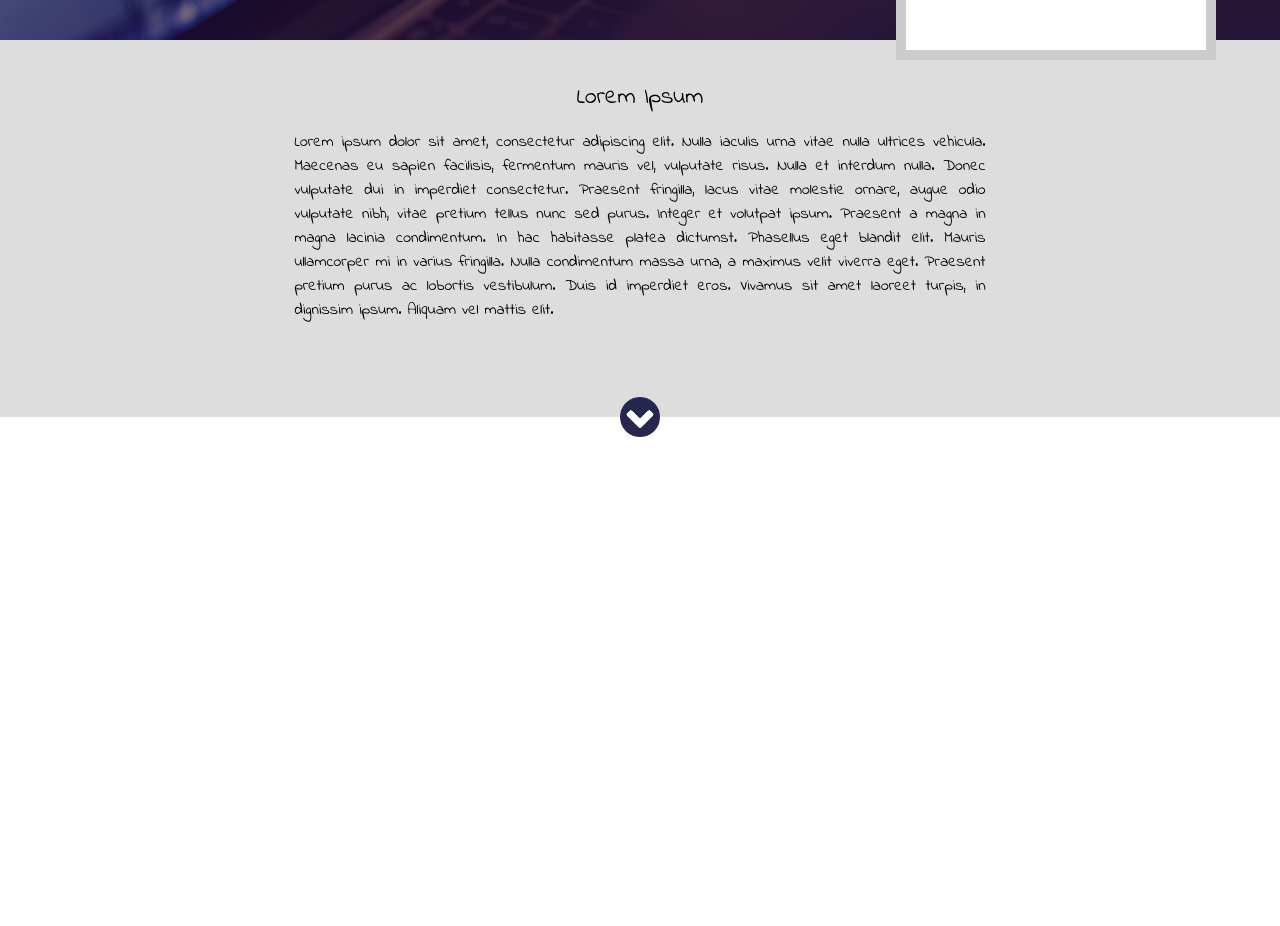
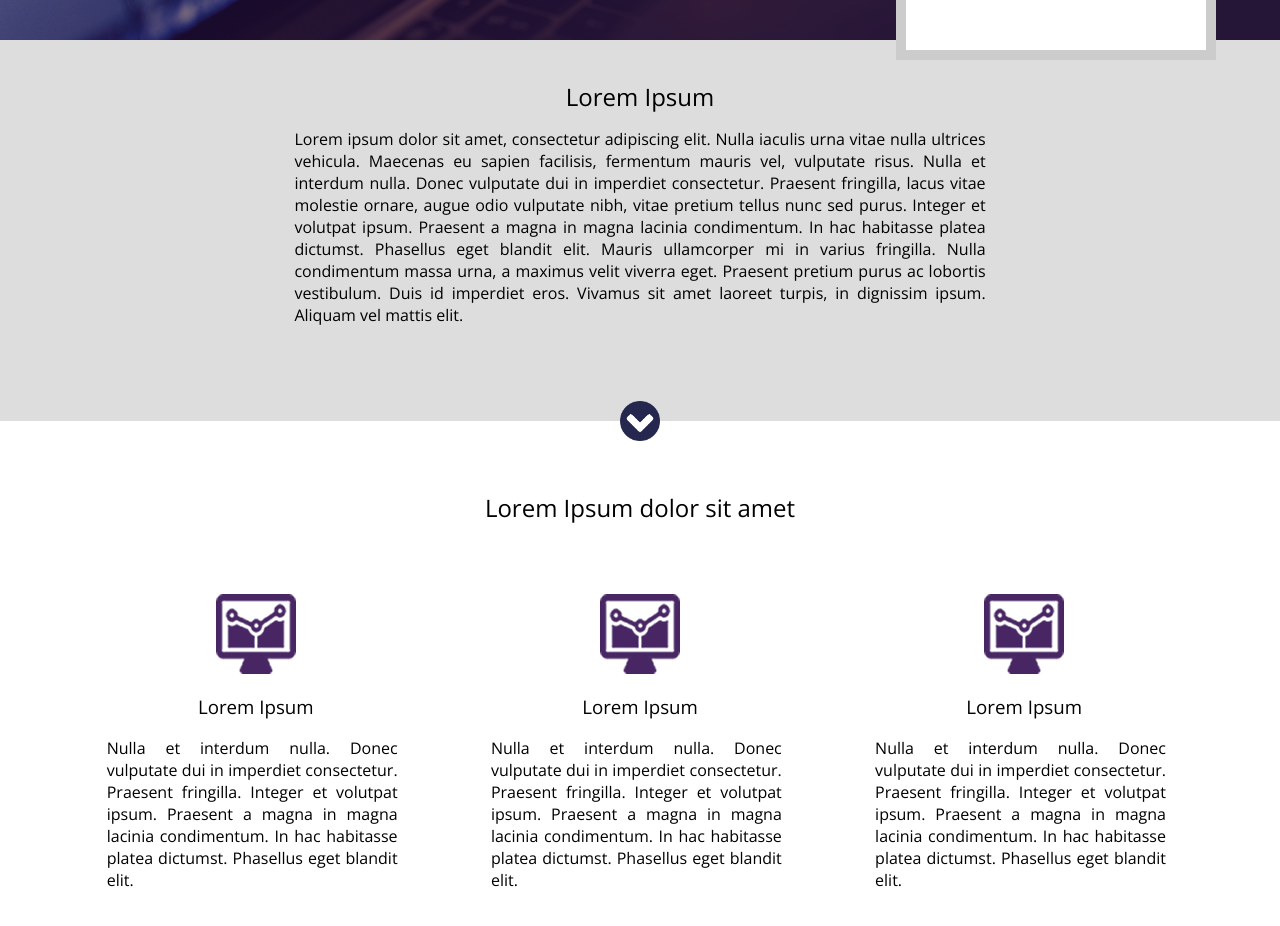
Before and after one commit to brunorp/LandingPage, a plain HTML site: page index.html in a window 1280 px wide. Shown: the part 640-1566 px from the top of the page. Before the commit the page ends 1077 px from the top, so only its background shows below. Drawn offline with nearby package versions, Linux system fonts and the light colour scheme.

Commit message:
adding a section

```diff
--- a/css/style.css
+++ b/css/style.css
@@ -2,7 +2,7 @@
 	margin: 0;
 	padding: 0;
 	box-sizing: border-box;
-	font-family: 'Indie Flower', cursive;
+	font-family: 'Open Sans', sans-serif;
 }
 
 body, html{
@@ -95,7 +95,6 @@ form input[type="submit"]{
 	margin-top: 8%;
 	float: left;
 	width: 50%;
-	height: 40vh;
 	padding: 30px;
 	background-color: rgba(33, 35, 67, 0.7);
 }
@@ -108,7 +107,7 @@ form input[type="submit"]{
 	margin: 0 auto;
 	font-size: 20px;
 	word-spacing: 5px;
-	margin-top:10px;
+	margin:10px 0;
 	color: #FFF;
 }
 
@@ -139,3 +138,35 @@ form input[type="submit"]{
 	left: 50%;
 	margin-left: -20px;
 }
+
+.section-2{
+	padding: 70px 0;
+	text-align: center;
+}
+
+.section-2 h2, .section-2 h3{
+	font-weight: normal;
+}
+.single-container{
+	width: 100%;
+	display: flex;
+	justify-content: space-between;
+	flex-direction: row;
+	margin-top: 70px;
+}
+
+.item{
+	width: 33.3%;
+	padding: 0 10px;
+}
+
+.item p {
+	text-align: justify;
+	width: 80%;
+	margin-left:9%;
+	margin-top: 5%;
+}
+
+.item img {
+	margin-bottom: 15px;
+}
--- a/index.html
+++ b/index.html
@@ -3,7 +3,7 @@
 <head>
 	<title>Landing Page #1</title>
 	<link rel="stylesheet" type="text/css" href="./css/style.css">
-	<link href="https://fonts.googleapis.com/css?family=Indie+Flower&display=swap" rel="stylesheet">
+	<link href="https://fonts.googleapis.com/css?family=Open+Sans:300&display=swap" rel="stylesheet">
 	<meta charset="utf-8">
 </head>
 <body>
@@ -18,10 +18,10 @@
 
 			<div class="container-list">
 				<ul>
-					<li>Lorem ipsum dolor sit amet, consectetur adipiscing elit.</li>
-					<li>Lorem ipsum dolor sit amet, consectetur adipiscing elit.</li>
-					<li>Lorem ipsum dolor sit amet, consectetur adipiscing elit.</li>
-					<li>Lorem ipsum dolor sit amet, consectetur adipiscing elit.</li>
+					<li>Lorem ipsum dolor sit amet, consectetur adipiscing.</li>
+					<li>Lorem ipsum dolor sit amet, consectetur adipiscing.</li>
+					<li>Lorem ipsum dolor sit amet, consectetur adipiscing.</li>
+					<li>Lorem ipsum dolor sit amet, consectetur adipiscing.</li>
 				</ul>
 			</div>
 
@@ -54,7 +54,26 @@
 		</div>
 	</div>
 	<div class="section-2">
-
+		<div class="center">
+			<h2>Lorem Ipsum dolor sit amet</h2>
+			<div class="single-container">
+				<div class="item">
+					<div><img src="./images/icon.png"></div>
+					<h3>Lorem Ipsum</h3>
+					<p>Nulla et interdum nulla. Donec vulputate dui in imperdiet consectetur. Praesent fringilla. Integer et volutpat ipsum. Praesent a magna in magna lacinia condimentum. In hac habitasse platea dictumst. Phasellus eget blandit elit.</p>
+				</div>
+				<div class="item">
+					<div><img src="./images/icon.png"></div>
+					<h3>Lorem Ipsum</h3>
+					<p>Nulla et interdum nulla. Donec vulputate dui in imperdiet consectetur. Praesent fringilla. Integer et volutpat ipsum. Praesent a magna in magna lacinia condimentum. In hac habitasse platea dictumst. Phasellus eget blandit elit.</p>
+				</div>
+				<div class="item">
+					<div><img src="./images/icon.png"></div>
+					<h3>Lorem Ipsum</h3>
+					<p>Nulla et interdum nulla. Donec vulputate dui in imperdiet consectetur. Praesent fringilla. Integer et volutpat ipsum. Praesent a magna in magna lacinia condimentum. In hac habitasse platea dictumst. Phasellus eget blandit elit.</p>
+				</div>
+			</div>
+		</div>
 	</div>
 </body>
 </html>
```
